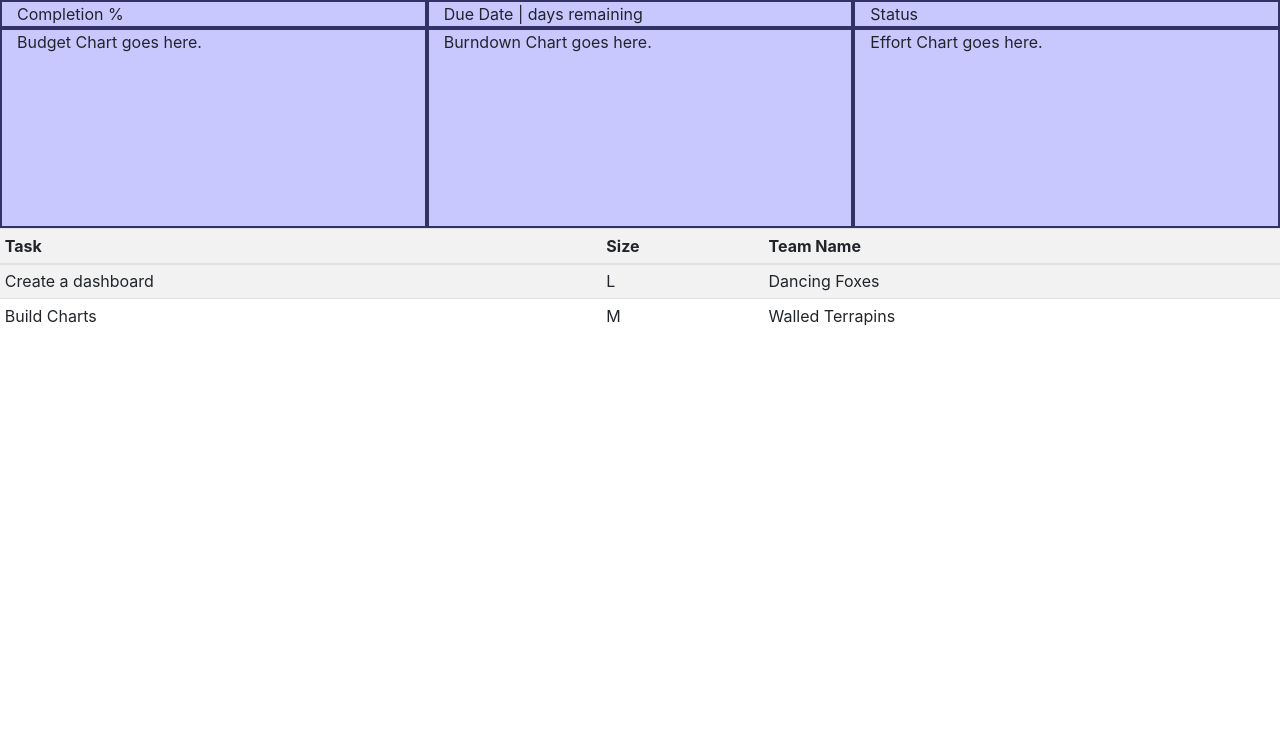
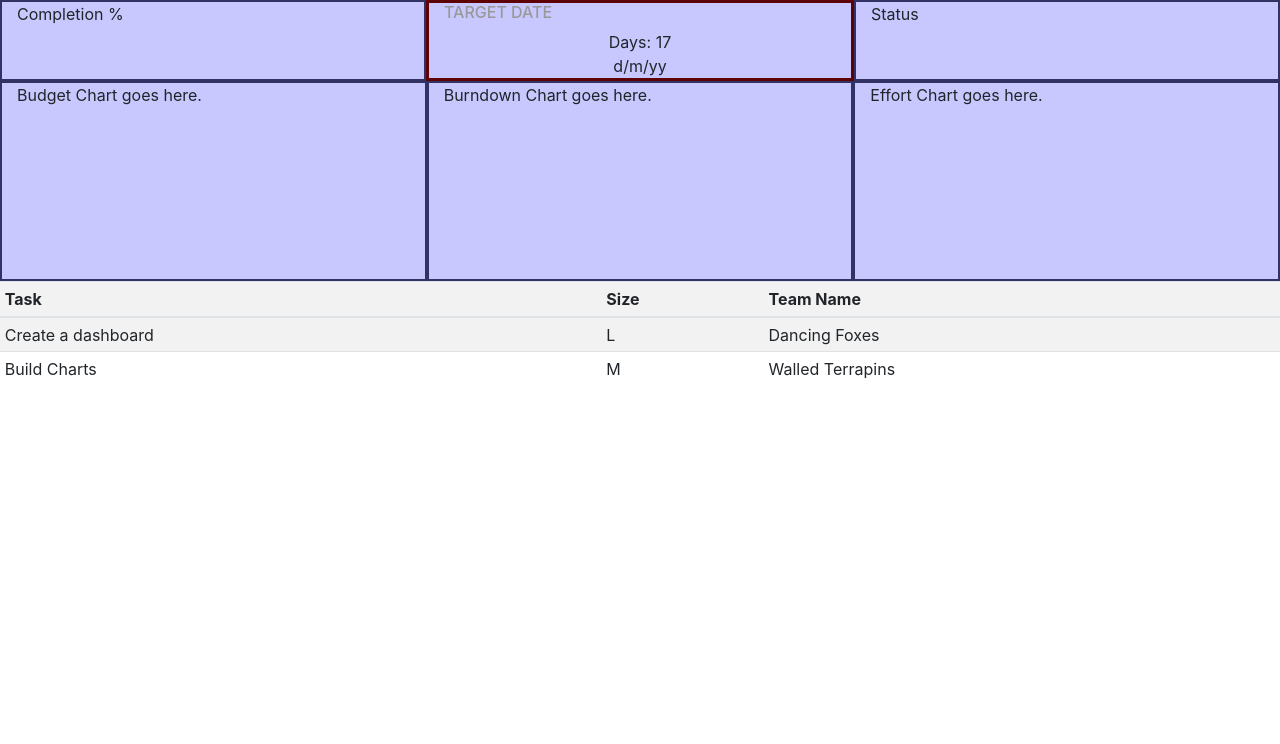
Before and after one commit to jwchae1512/temp-msis, a plain HTML site: page public/index.html in a window 1280 px wide. Shown: the part 56-800 px from the top of the page. Drawn offline with nearby package versions, Linux system fonts and the light colour scheme.

Commit message:
8/27/2018 Class

```diff
--- a/public/index.html
+++ b/public/index.html
@@ -12,6 +12,20 @@
       background-color: rgb(200, 200, 255);
       border: 2px solid rgb(50, 50, 100);
       }
+      section {
+        background-color: white;
+        text-align: center;
+      }
+      section h2 {
+        color: #999;
+        font-size: 12pt;
+        text-transform: uppercase;
+        text-align:left;
+      }
+
+      #target-date {
+        border: 3px solid rgb(94, 3, 5);
+      }
     </style>
     <title>Project Dashboard</title>
   </head>
@@ -23,9 +37,16 @@
       <div class="col placeholder" >
         Completion %
       </div>
-      <div class="col placeholder" >
-        Due Date | days remaining
-      </div>
+      <section id="target-date" class="col placeholder" >
+        <h2>Target Date</h2>
+        <div>
+          <span class="label">Days:</span>
+          <span class="data-big time-med">17</span>
+        </div>
+        <div>
+          <span class="data-big">d/m/yy</span>
+        </div>
+      </section>
       <div class="col placeholder">
         Status
       </div>
```
